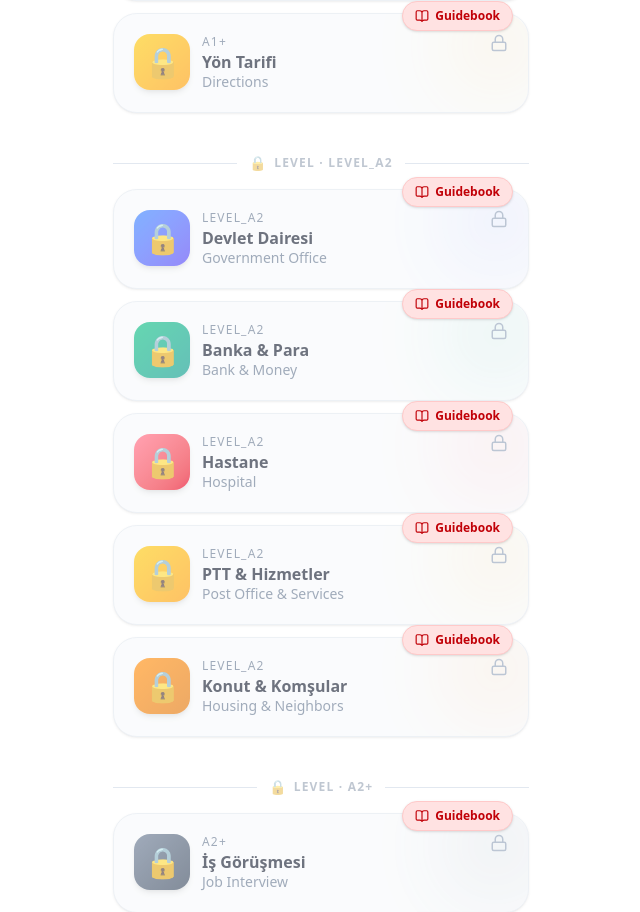
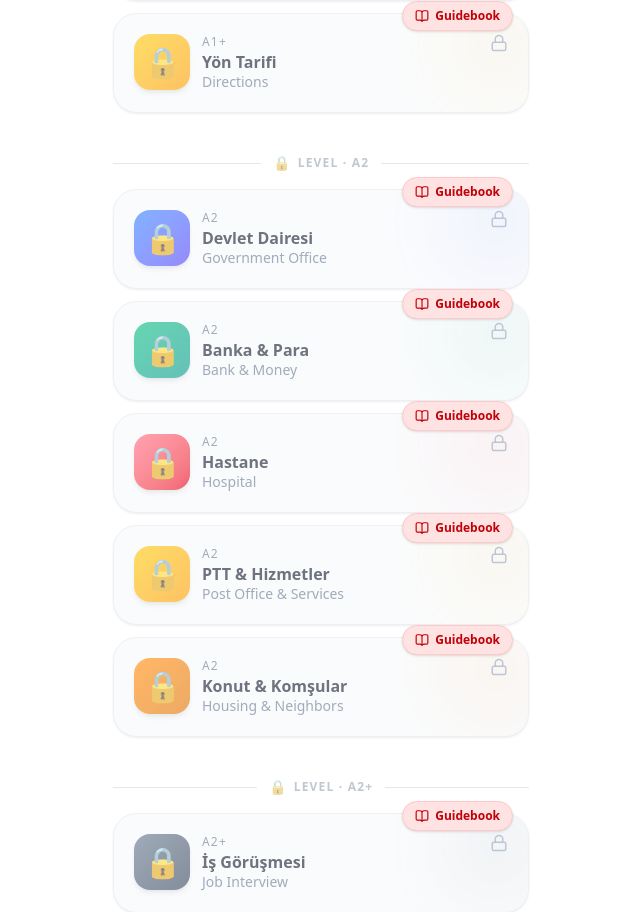
Before and after one commit to Mith-byte/Rotalingo, a Next.js app: page /en/dashboard in a window 1280 px wide. Shown: the part 1359-2271 px from the top of the page, without its empty margins (319-959 px from the left). Built offline with nearby package versions, Linux system fonts and the light colour scheme; no server answers.

Commit message:
Fix "LEVEL_" Prefix in Dashboard UI

```diff
--- a/app/[locale]/dashboard/page.tsx
+++ b/app/[locale]/dashboard/page.tsx
@@ -19,6 +19,10 @@ import GuidebookModal from '@/components/ui/GuidebookModal';
 
 function tlocale(obj: Record<string, string>, locale: string): string {
   return obj[locale] ?? obj['en'];
+}
+
+function formatLevelName(raw: string): string {
+  return raw.toUpperCase().replace('LEVEL_', '').replace('_ILERI', '+');
 }
 
 const containerVariants: Variants = {
@@ -72,7 +76,7 @@ export default function HomePage() {
               <div className={`flex items-center gap-2 ${!levelUnlocked ? 'opacity-40' : ''}`}>
                 {!levelUnlocked && <span className="text-sm">🔒</span>}
                 <span className="text-xs font-bold text-slate-500 uppercase tracking-widest whitespace-nowrap">
-                  {t('level')} · {level.id.replace('_ileri', '+').toUpperCase()}
+                  {t('level')} · {formatLevelName(level.id)}
                 </span>
               </div>
               <div className="flex-1 h-px bg-slate-200" />
@@ -129,7 +133,7 @@ export default function HomePage() {
                       name={localizedName}
                       nameTr={turkishName}
                       emoji={unit.emoji}
-                      level={level.id.replace('_ileri', '+').toUpperCase()}
+                      level={formatLevelName(level.id)}
                       color={unit.color ?? unit.themeColor ?? 'from-slate-400 to-slate-500'}
                       lessonCount={unit.lessons.length}
                       completedCount={completedCount}
```
